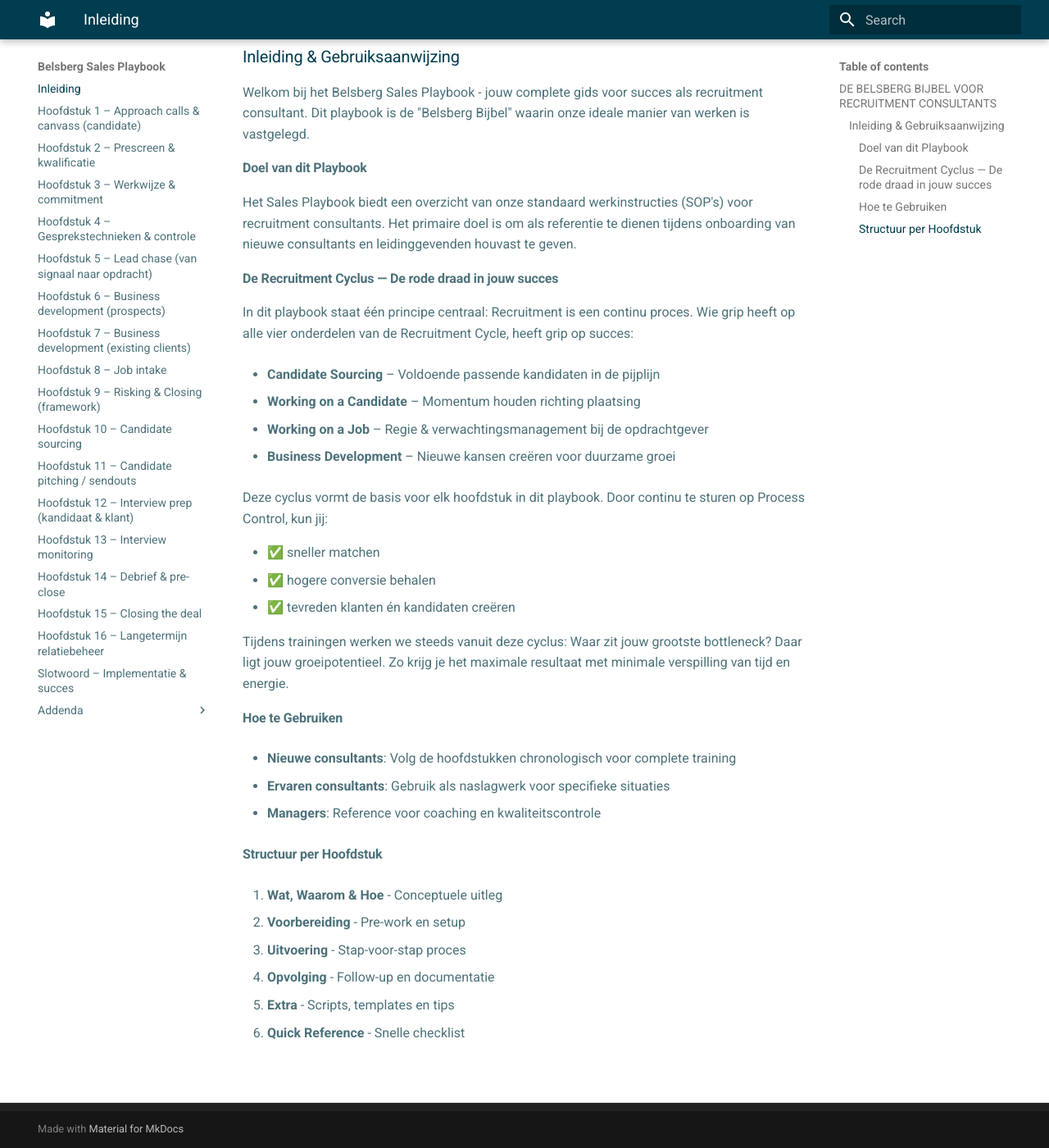
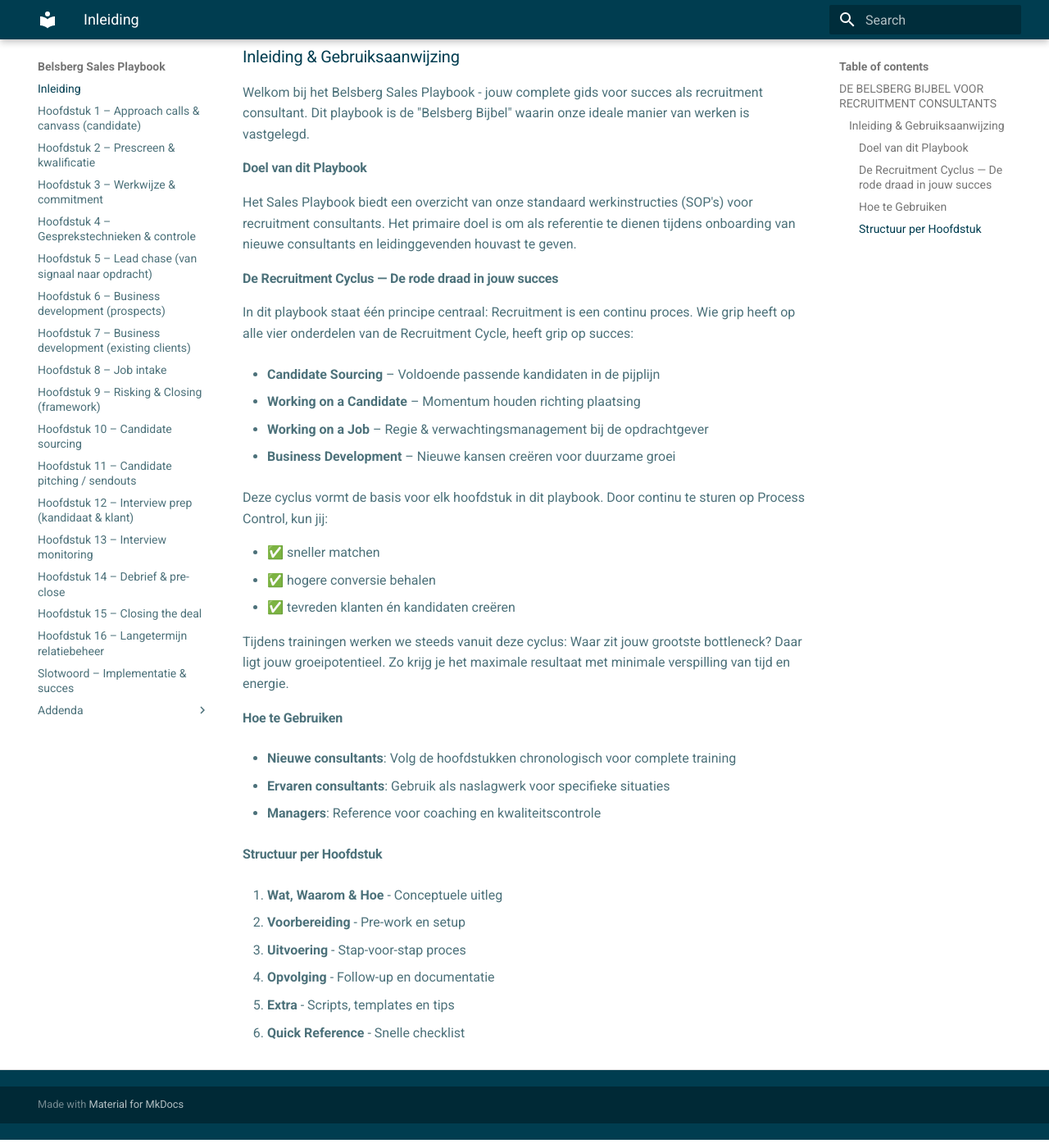
Before and after one commit to Kaap11/belsberg_playbook_webversie, an MkDocs documentation site: the page built from docs/index.md, in a window 1280 px wide and 1400 px high, scrolled down 183 px. Shown: the whole window at 82% size. Built offline with MkDocs 1.6.1 and Material for MkDocs 9.7.7, drawn with Linux system fonts in a browser that asks for light colours.

Commit message:
footer toegevoegd

```diff
--- a/docs/styles/brand.css
+++ b/docs/styles/brand.css
@@ -66,11 +66,14 @@
 }
 
 /* ---------- Footer ---------- */
-footer {
-  color: var(--md-default-fg-color) !important;
-  font-size: 0.75rem;
+.md-footer {
+  background: #003D50;               /* Navy */
+  color: #FFFFFF !important;         /* White text */
   text-align: center;
-  margin-top: 2rem;
+  font-size: 0.8rem;
+  padding: 1rem 0;
   border-top: 1px solid #E0E0E0;
-  padding-top: 0.5rem;
 }
+.md-footer a {
+  color: #D2F8C0;                    /* Lime links */
+}
--- a/mkdocs.yml
+++ b/mkdocs.yml
@@ -8,6 +8,13 @@
 extra_css:
   - styles/brand.css
 
+
+extra:
+  footer: |
+    <hr style="margin-top:2em;opacity:0.2;">
+    <p style="font-size:0.75rem;color:#777;text-align:center;">
+      Belsberg Sales Playbook – Pilotversie 1.1 (november 2025)
+    </p>
 
 
 markdown_extensions:
```
